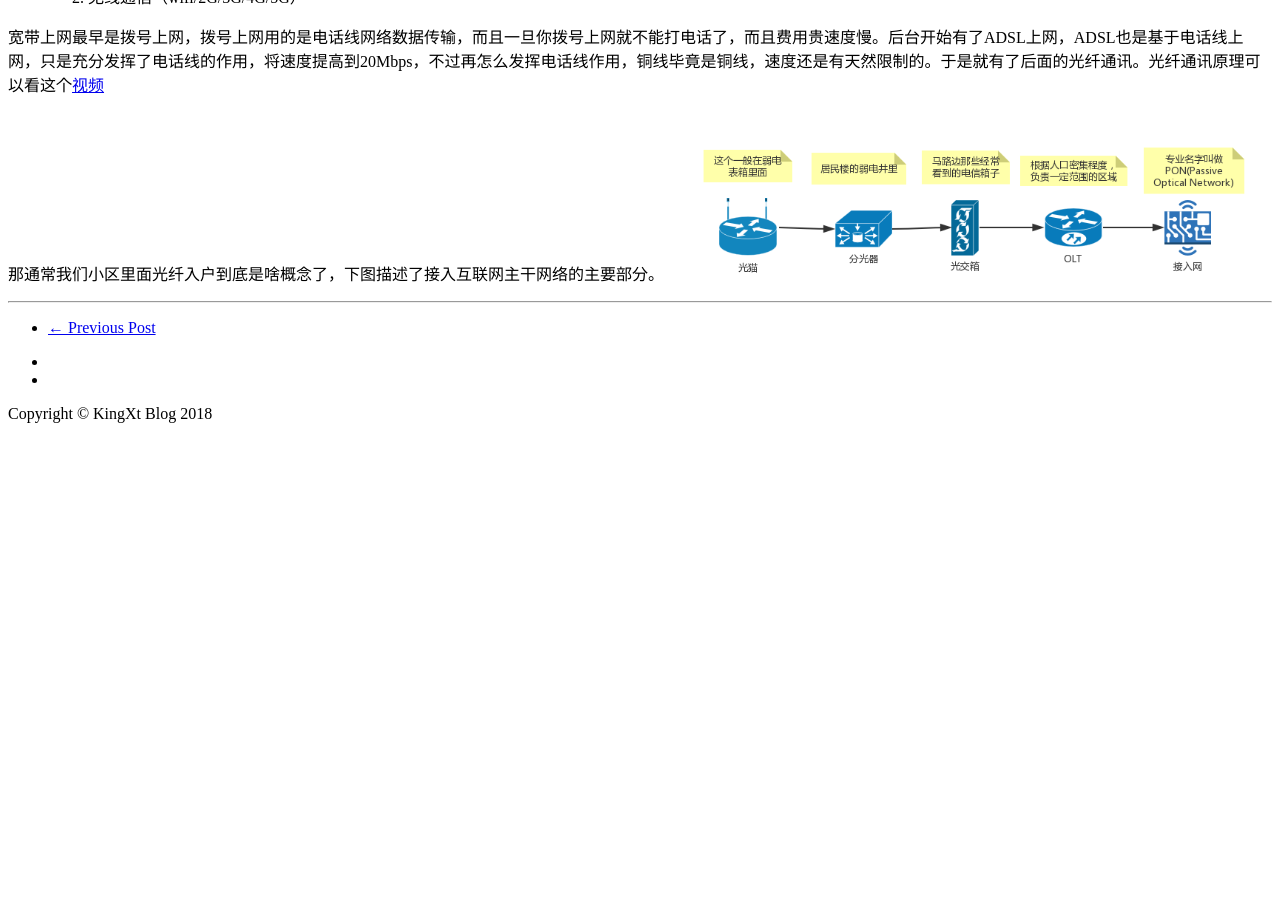
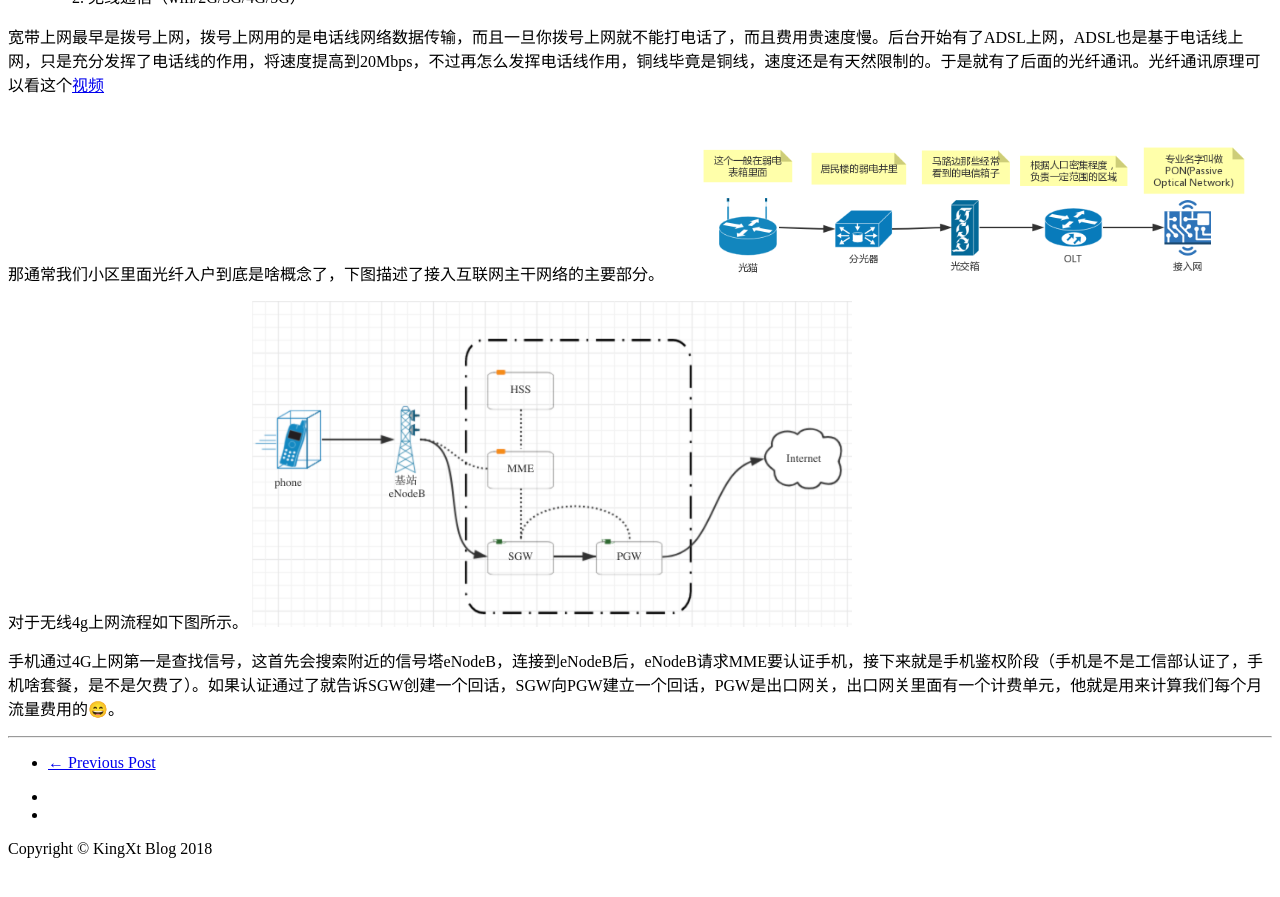
Before and after one commit to kingxt/kingxt.github.io, a Jekyll site: the page built from _posts/2018-10-14-网络是怎样连接的.md, in a window 1280 px wide and 900 px high, scrolled down 8617 px. Shown: the top 897 px of the window. Built offline with Jekyll 4.4.1, drawn with Linux system fonts in a browser that asks for light colours; nearby versions of some CDN libraries; comment, search, counter and statistics services are not loaded; before the commit the page ends 9082 px from its top, so only the background shows below that.

Commit message:
update post

```diff
--- a/_posts/2018-10-14-网络是怎样连接的.md
+++ b/_posts/2018-10-14-网络是怎样连接的.md
@@ -160,3 +160,8 @@ IP协议：要将快递从A送到B，中间肯定经历不同的站点，IP作
 
 那通常我们小区里面光纤入户到底是啥概念了，下图描述了接入互联网主干网络的主要部分。
 <img src="/img/post/network-p.png" width="600"/>
+
+对于无线4g上网流程如下图所示。
+<img src="/img/post/network-4g.png" width="600"/>
+
+手机通过4G上网第一是查找信号，这首先会搜索附近的信号塔eNodeB，连接到eNodeB后，eNodeB请求MME要认证手机，接下来就是手机鉴权阶段（手机是不是工信部认证了，手机啥套餐，是不是欠费了）。如果认证通过了就告诉SGW创建一个回话，SGW向PGW建立一个回话，PGW是出口网关，出口网关里面有一个计费单元，他就是用来计算我们每个月流量费用的😄。
```
Also changed, not shown: img/post/network-4g.png (added).
